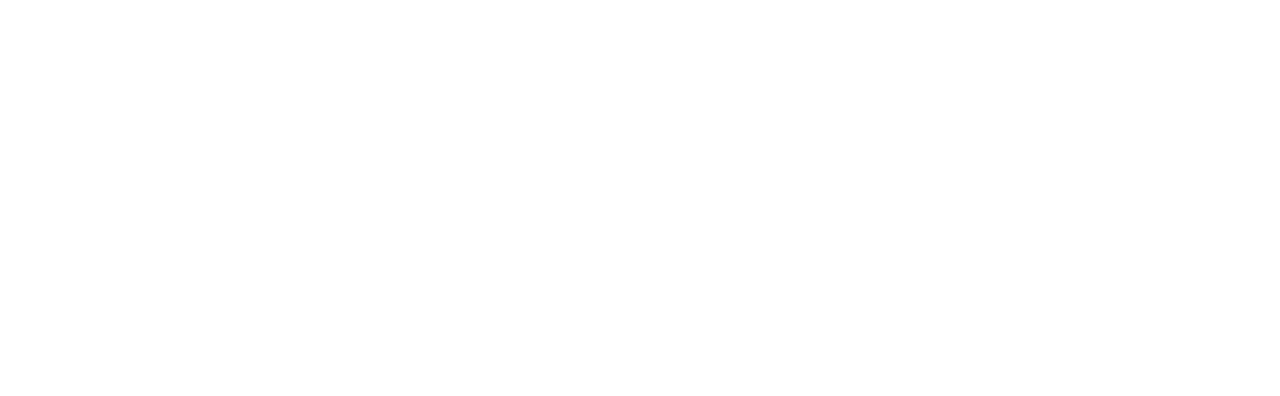
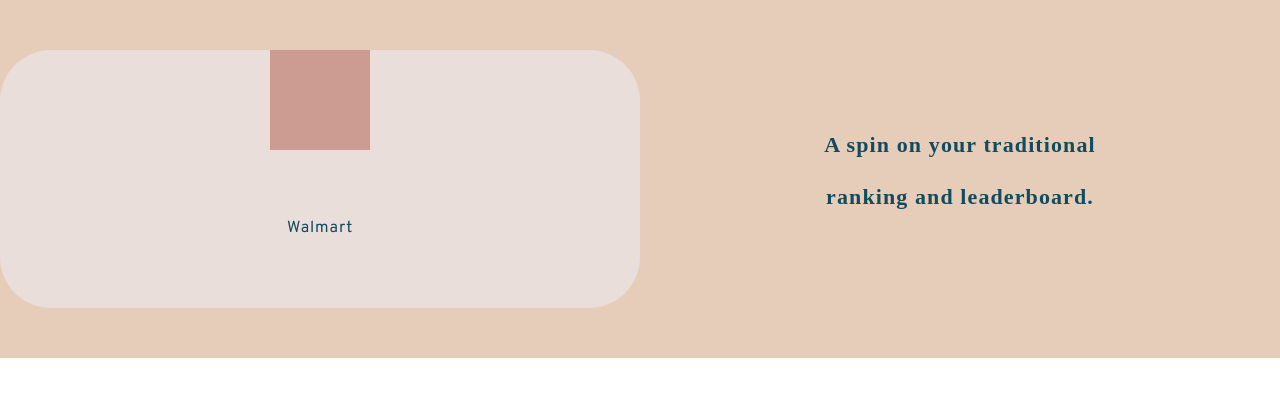
Before and after one commit to Tayef-Shah/Icy, a plain HTML site: page Dashboard.html in a window 1280 px wide. Drawn offline with nearby package versions, Linux system fonts and the light colour scheme; a web font is replaced by a local one.

Commit message:
Made first row for dashboard

```diff
--- a/Dashboard.html
+++ b/Dashboard.html
@@ -1,4 +1,5 @@
 <!doctype html>
+<html lang="en">
 <head>
   <link rel="stylesheet" href="https://stackpath.bootstrapcdn.com/bootstrap/4.4.1/css/bootstrap.min.css" integrity="sha384-Vkoo8x4CGsO3+Hhxv8T/Q5PaXtkKtu6ug5TOeNV6gBiFeWPGFN9MuhOf23Q9Ifjh" crossorigin="anonymous">
   <link rel="stylesheet" href="main.css"/>
@@ -8,6 +9,16 @@
 
   <div class="container-fluid">
 
+    <div class="row d-flex align-items-center justify-content-center">
+      <div class="col-md-6 dashboard" align="center">
+        <figure class="logo"></figure>
+        <p id="summary">Walmart</p>
+      </div>
+      <div class="col-md-6" align="center">
+        <p id="summaryslogan">A spin on your traditional<br><br>ranking and leaderboard.</p>
+      </div>
+    </div>
+
   </div>
 
   <script src="https://unpkg.com/react@16/umd/react.development.js" crossorigin></script>
--- a/main.css
+++ b/main.css
@@ -108,3 +108,20 @@ body {
   color: black;
   padding: 0px 25px 0px 25px;
 }
+
+.dashboard {
+  background: #EADEDA;
+  border-radius: 51px;
+}
+
+#Retailer {
+  font-family: Overpass;
+  font-style: normal;
+  font-weight: normal;
+}
+
+.logo {
+  width: 100px;
+  height: 100px;
+  background: #CC9B91;
+}
```
